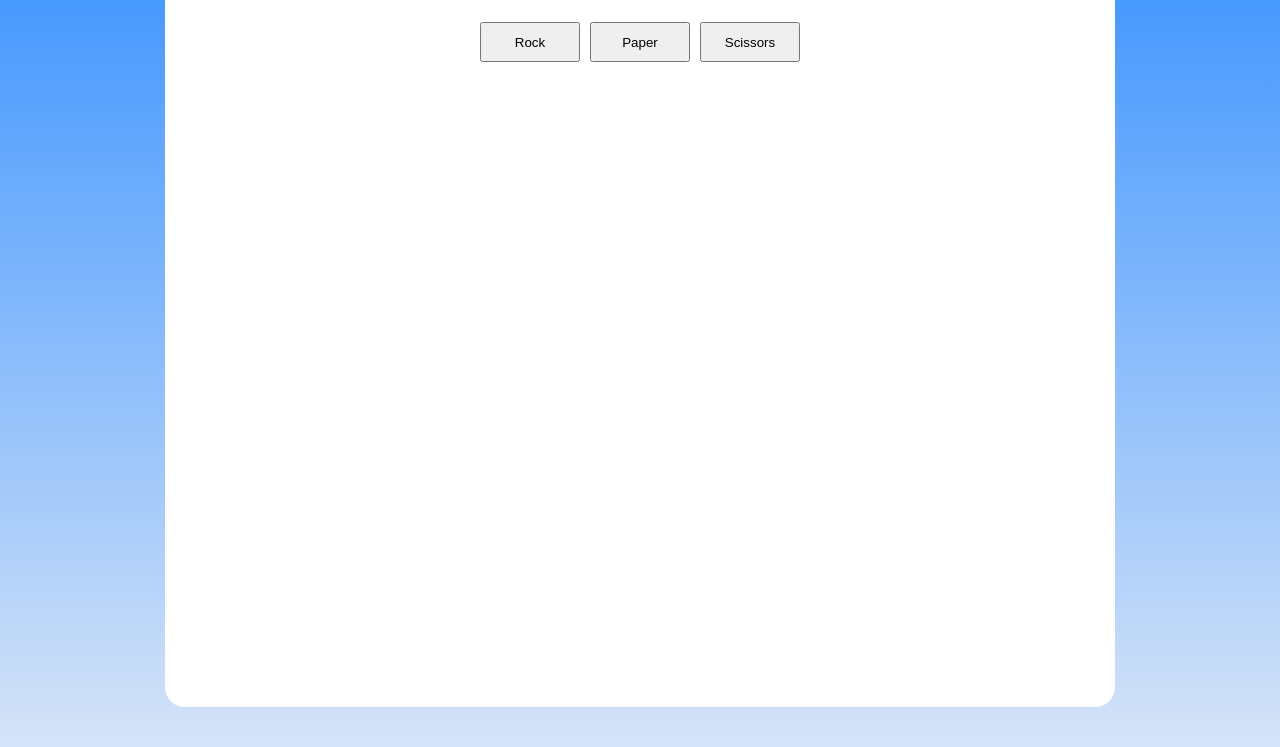
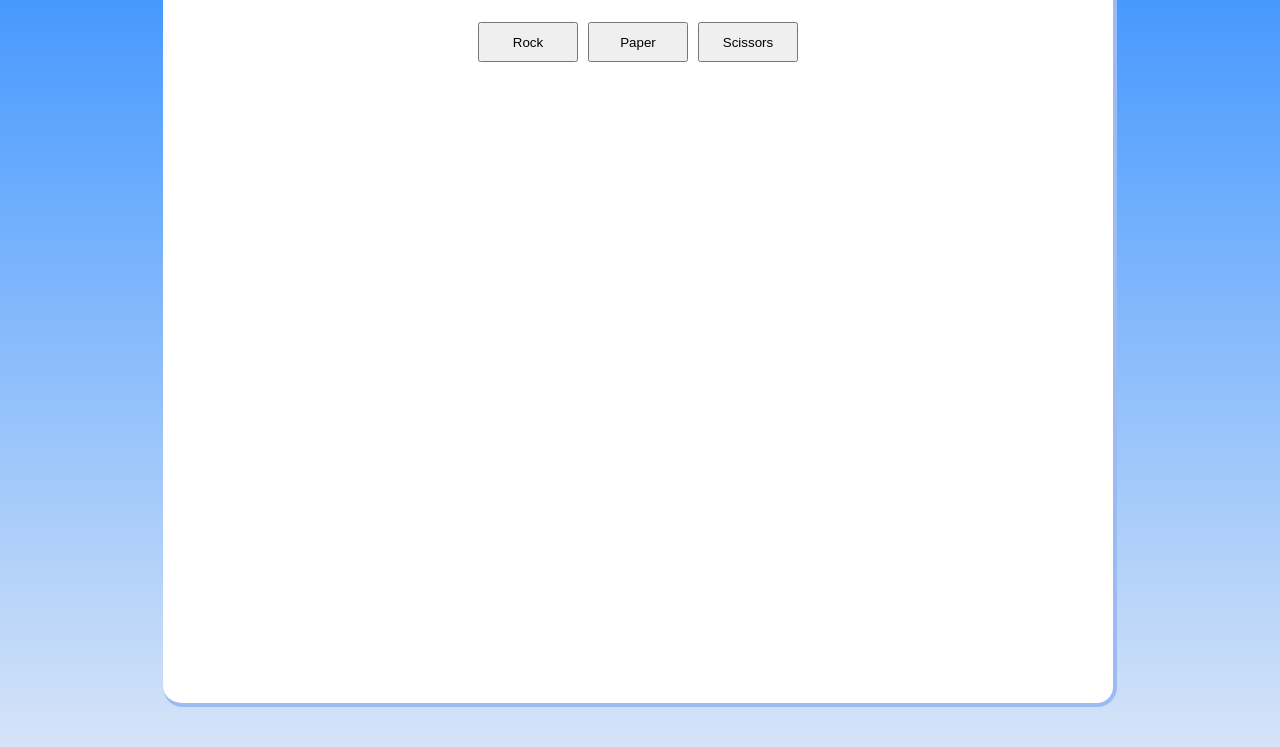
Before and after one commit to dirtydandointhebando/rock-paper-scissors, a plain HTML site: page rock-paper-scissors.html in a window 1280 px wide. Shown: the part 133-880 px from the top of the page. Drawn offline with Linux system fonts and the light colour scheme.

Commit message:
Add blue shadow to rps div

```diff
--- a/styles.css
+++ b/styles.css
@@ -34,7 +34,9 @@ button {
 }
 
 #rps-picker {
-     background-color: white;
-     padding: 25px 40px;
-     border-radius: 20px;
+    background-color: white;
+    padding: 25px 40px;
+    border-radius: 20px;
+    border-right: solid 4px #9BBBF2;
+    border-bottom: solid 4px #9BBBF2;
 }
```
